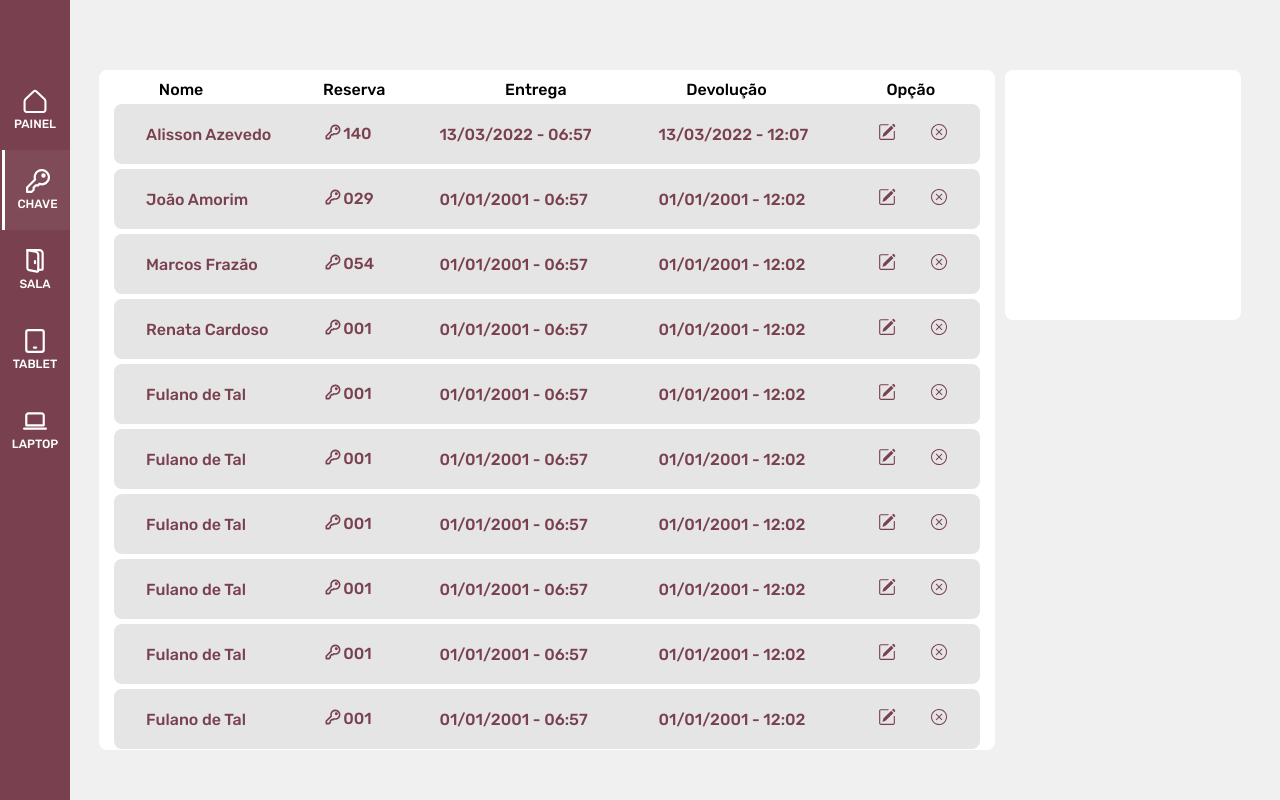
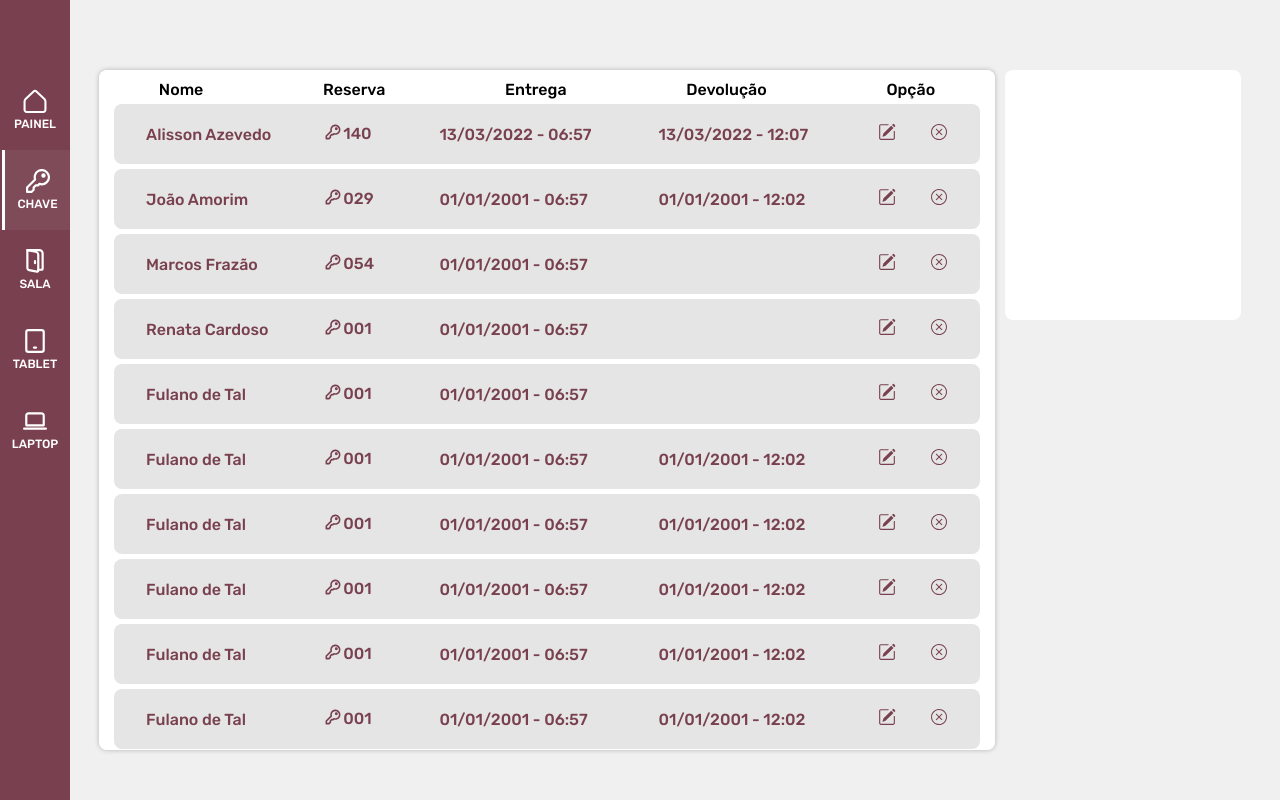
Before and after one commit to AlissonAzevedo/reservas-dio, a Vue app: page /chaves in a window 1280 px wide. Built offline with nearby package versions, Linux system fonts and the light colour scheme.

Commit message:
style: fix identation

```diff
--- a/src/components/Chave/Card/index.vue
+++ b/src/components/Chave/Card/index.vue
@@ -9,9 +9,9 @@
         devolution="13/03/2022 - 12:07"
       />
       <TableItem name="João Amorim" keys="029" />
-        <TableItem name="Marcos Frazão" keys="054" />
-        <TableItem name="Renata Cardoso" />
-        <TableItem />
+      <TableItem name="Marcos Frazão" keys="054" devolution="" />
+      <TableItem name="Renata Cardoso" devolution=""/>
+      <TableItem devolution="" />
       <TableItem />
       <TableItem />
       <TableItem />
@@ -42,13 +42,14 @@ export default {
   border-radius: 8px;
   overflow: scroll;
   overflow-x: hidden !important;
+  box-shadow: 0 0 5px rgba(0, 0, 0, 0.25);
 }
-.card::-webkit-scrollbar{
+.card::-webkit-scrollbar {
   width: 8px;
   background-color: #fff;
   border-radius: 8px;
 }
-.card::-webkit-scrollbar-thumb{
+.card::-webkit-scrollbar-thumb {
   background-color: #e5e5e5;
   border-radius: 6px;
 }
```
Lines whose indentation alone changed are shown as unchanged.
